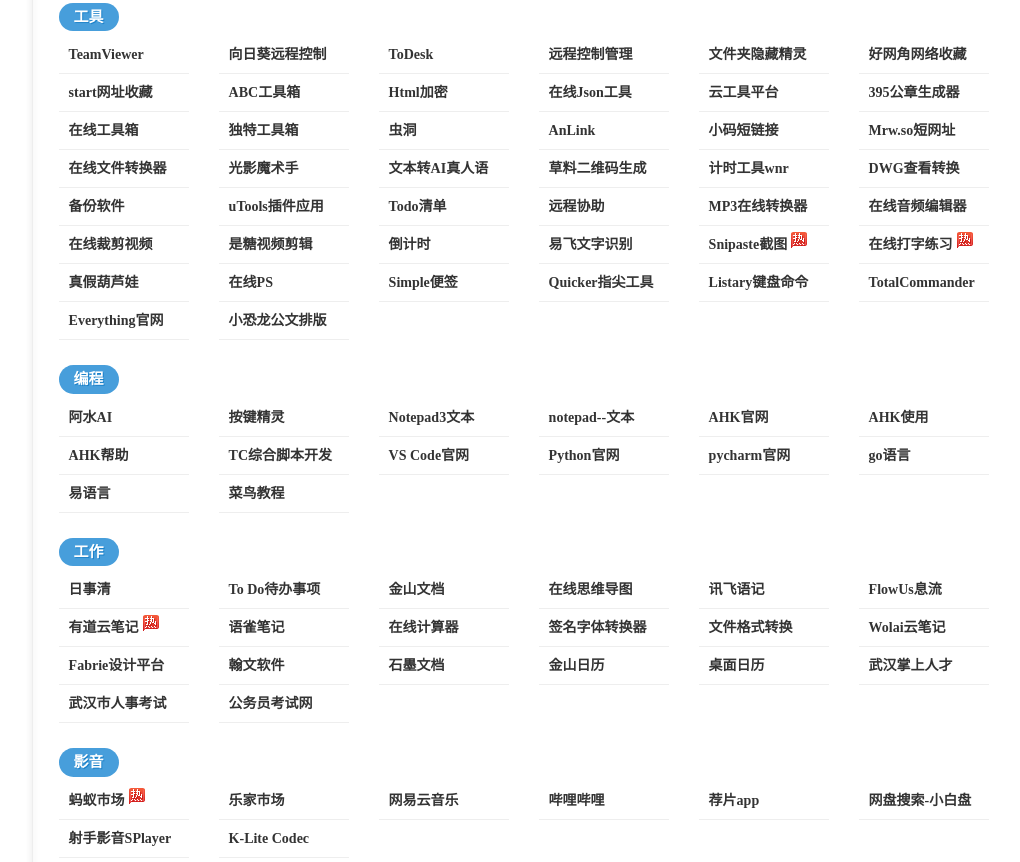
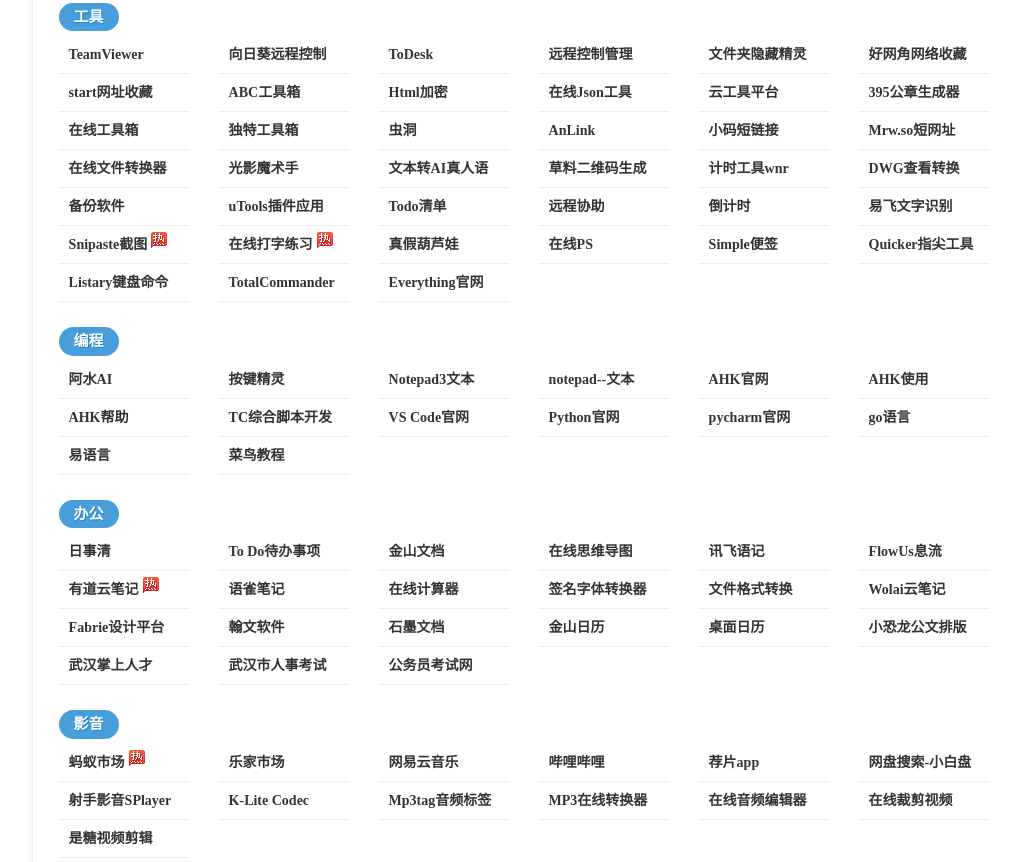
Before and after one commit to window130830/index, a plain HTML site: page daohang.html in a window 1280 px wide. Shown: the part 722-1584 px from the top of the page, without its empty margins (187-1207 px from the left). Drawn offline with Linux system fonts and the light colour scheme.

Commit message:
Add files via upload

```diff
--- a/daohang.html
+++ b/daohang.html
@@ -37,7 +37,7 @@
 <li><a href="#zyx003" target="_parent"><span>网盘</span></a></li>
 <li><a href="#zyx004" target="_parent"><span>工具</span></a></li>
 <li><a href="#zyx005" target="_parent"><span>编程</span></a></li>
-<li><a href="#zyx006" target="_parent"><span>工作</span></a></li>
+<li><a href="#zyx006" target="_parent"><span>办公</span></a></li>
 <li><a href="#zyx007" target="_parent"><span>影音</span></a></li>
 <li><a href="#zyx008" target="_parent"><span>游戏</span></a></li>
 <li><a href="#zyx009" target="_parent"><span>小说</span></a></li>
@@ -156,10 +156,6 @@
 <li><h4><a href="https://u.tools/" target="_blank">uTools插件应用</a></h4></li>
 <li><h4><a href="https://todo.evestudio.cn/" target="_blank">Todo清单</a></h4></li>
 <li><h4><a href="http://loadtv.net/" target="_blank">远程协助 TrustViewer</a></h4></li>
-<li><h4><a href="https://convertio.co/zh/mp3-converter/" target="_blank">MP3在线转换器</a></h4></li>
-<li><h4><a href="https://www.aigei.com/tool/audio" target="_blank">在线音频编辑器</a></h4></li>
-<li><h4><a href="https://online-video-cutter.com/cn/" target="_blank">在线裁剪视频</a></h4></li>
-<li><h4><a href="https://video-cutter-js.com/zh" target="_blank">是糖视频剪辑</a></h4></li>
 <li><h4><a href="https://icity.ly/welcome" target="_blank">倒计时</a></h4></li>
 <li><h4><a href="https://catocr.com/#/" target="_blank">易飞文字识别</a></h4></li>
 <li><h4><a href="https://zh.snipaste.com/" target="_blank">Snipaste截图<span class="ico-hot"></span></a></h4></li>
@@ -171,7 +167,6 @@
 <li><h4><a href="https://www.listary.com/" target="_blank">Listary键盘命令</a></h4></li>
 <li><h4><a href="https://www.ghisler.com/download.htm" target="_blank" title="TotalCommander官网">TotalCommander官网</a></h4></li>
 <li><h4><a href="https://www.voidtools.com/zh-cn/" target="_blank">Everything官网</a></h4></li>
-<li><h4><a href="https://gw.xkonglong.com/#/" target="_blank">小恐龙公文排版</a></h4></li>
 </ul></div>
 
 <div class="list-2"><h3 id="zyx005">编程</h3><ul>
@@ -191,7 +186,7 @@
 <li><h4><a href="https://www.runoob.com/" target="_blank">菜鸟教程</a></h4></li>
 </ul></div>
 
-<div class="list-2"><h3 id="zyx006">工作</h3><ul>
+<div class="list-2"><h3 id="zyx006">办公</h3><ul>
 <li><h4><a href="https://www.rishiqing.com/" target="_blank">日事清</a></h4></li>
 <li><h4><a href="https://todo.microsoft.com/tasks/" target="_blank">To Do待办事项</a></h4></li>
 <li><h4><a href="https://www.kdocs.cn/" target="_blank" title="">金山文档</a></h4></li>
@@ -209,6 +204,7 @@
 <li><h4><a href="https://shimo.im/welcome" target="_blank">石墨文档</a></h4></li>
 <li><h4><a href="https://rili.wps.cn/" target="_blank">金山日历</a></h4></li>
 <li><h4><a href="http://chs.desktopcal.com/chs/" target="_blank">桌面日历</a></h4></li>
+<li><h4><a href="https://gw.xkonglong.com/#/" target="_blank">小恐龙公文排版</a></h4></li>
 <li><h4><a href="https://www.whzsrc.com/" target="_blank">武汉掌上人才</a></h4></li>
 <li><h4><a href="http://www.whptc.org/" target="_blank">武汉市人事考试院</a></h4></li>
 <li><h4><a href="https://www.offcn.com/" target="_blank">公务员考试网</a></h4></li>
@@ -223,6 +219,11 @@
 <li><h4><a href="https://www.xiaobaipan.com/" target="_blank">网盘搜索-小白盘</a></h4></li>
 <li><h4><a href="https://www.splayer.org/" target="_blank">射手影音SPlayer</a></h4></li>
 <li><h4><a href="https://www.codecguide.com/" target="_blank" title="K-Lite Codec Pack播放器">K-Lite Codec Pack</a></h4></li>
+<li><h4><a href="https://www.mp3tag.de/" target="_blank" title="音乐文件标签编辑工具，MP3文件中加入曲名，演唱者，专集，注释等信息">Mp3tag音频标签编辑</a></h4></li>
+<li><h4><a href="https://convertio.co/zh/mp3-converter/" target="_blank">MP3在线转换器</a></h4></li>
+<li><h4><a href="https://www.aigei.com/tool/audio" target="_blank">在线音频编辑器</a></h4></li>
+<li><h4><a href="https://online-video-cutter.com/cn/" target="_blank">在线裁剪视频</a></h4></li>
+<li><h4><a href="https://video-cutter-js.com/zh" target="_blank">是糖视频剪辑</a></h4></li>
 </ul></div>
 
 <div class="list-2"><h3 id="zyx008">游戏</h3><ul>
```
